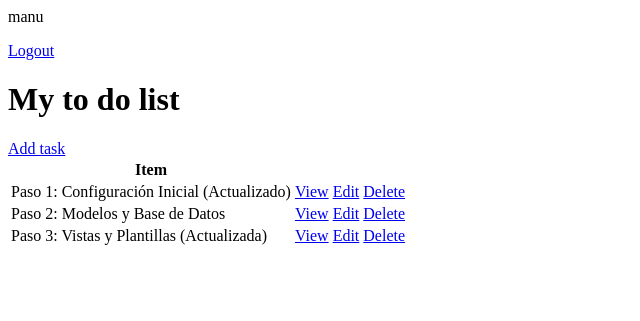
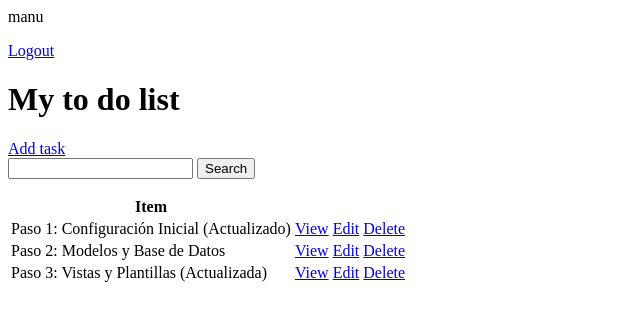
Before and after one commit to mysteryjet/todo_list, a Django app: page / in a window 1280 px wide. Shown: the top 321 px of the page, without its empty margins (0-640 px from the left). Run offline with Django 4.2, Linux system fonts and the light colour scheme; a user stored in the database is signed in; data comes from the database, SQL or seed files in the repository; both versions use the stored data as it was after the commit.

Commit message:
Se completó barra de Búsqueda

```diff
--- a/base/templates/base/task_list.html
+++ b/base/templates/base/task_list.html
@@ -9,6 +9,11 @@
 <h1>My to do list {{ color }}</h1>
 
 <a href="{% url 'task-create' %}">Add task</a>
+
+<form action="" method="GET">
+    <input type="text" name="search-area" value="{{ search_input }}">
+    <input type="submit" value="Search">
+</form>
 
 <table>
     <tr>
--- a/base/views.py
+++ b/base/views.py
@@ -50,6 +50,13 @@ class TaskList(LoginRequiredMixin, ListView):# regresa un template con un querys
         context = super().get_context_data(**kwargs)
         context['tasks'] = context['tasks'].filter(user=self.request.user)
         context['count'] = context['tasks'].filter(complete=False).count()
+
+        # para buscar texto dentro de las tasks
+        search_input = self.request.GET.get('search-area') or ''
+        if search_input:
+            context['tasks'] = context['tasks'].filter(title__icontains=search_input)
+
+        context['search_input'] = search_input
         return context
 
 class TaskDetail(LoginRequiredMixin, DetailView):
```
Also changed, not shown: db.sqlite3.
